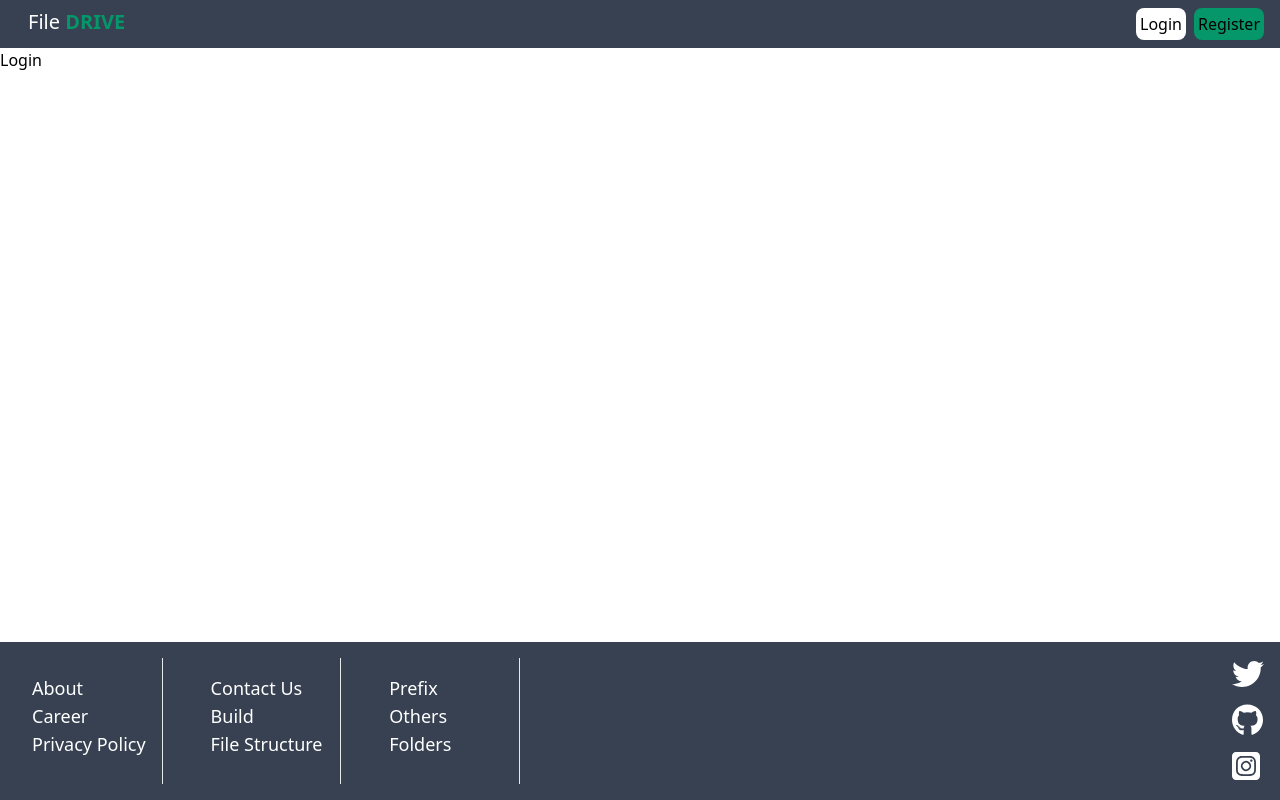
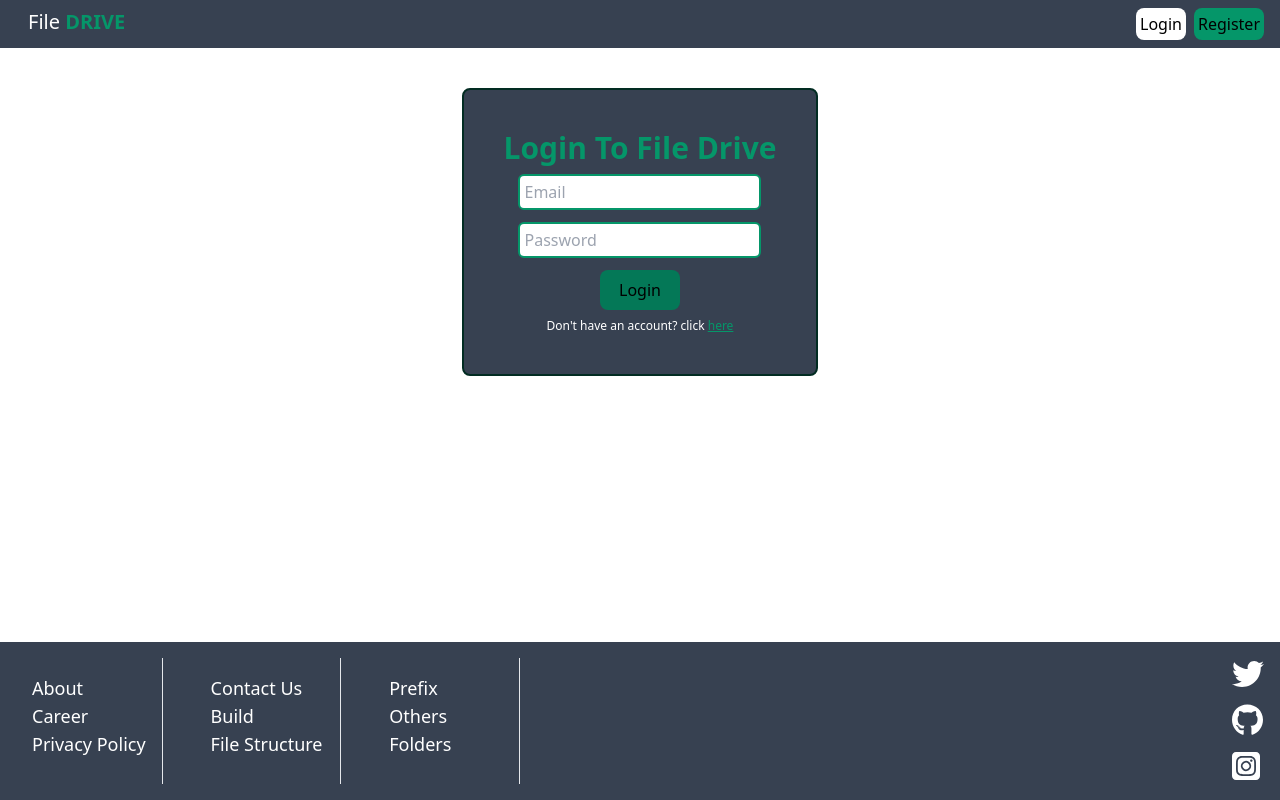
Before and after one commit to belliott15/file_management_vite, a React (Vite) app: page /login in a window 1280 px wide. Built offline with nearby package versions, Linux system fonts and the light colour scheme.

Commit message:
added styling and started functionality of login page

```diff
--- a/src/components/AuthComponents/LoginForm.tsx
+++ b/src/components/AuthComponents/LoginForm.tsx
@@ -0,0 +1,46 @@
+import { useState } from "react";
+import { Link } from "react-router-dom";
+
+const LoginForm = () => {
+  const [email, setEmail] = useState();
+  const [password, setPassword] = useState();
+  return (
+    <form className="flex flex-col items-center gap-2 border-emerald-950 border-2 bg-gray-700 p-10 rounded-lg">
+      <div>
+        <h1 className="font-extrabold text-3xl text-emerald-600">
+          Login To File Drive
+        </h1>
+      </div>
+      <div className="flex flex-col items-center gap-3">
+        <input
+          type="text"
+          name="email"
+          placeholder="Email"
+          value={email}
+          onChange={(e) => setEmail(e.target.value)}
+          className="border-2 border-emerald-600 rounded-md focus:outline-none p-1"
+        />
+        <input
+          type="text"
+          name="password"
+          placeholder="Password"
+          value={password}
+          onChange={(e) => setPassword(e.target.value)}
+          className="border-2 border-emerald-600 rounded-md focus:outline-none p-1"
+        />
+        <button className="bg-emerald-700 rounded-lg p-2 w-20">Login</button>
+      </div>
+      <p className="text-xs text-white">
+        Don't have an account? click{" "}
+        <Link
+          to={"/register"}
+          className="underline text-emerald-600 hover:text-emerald-950"
+        >
+          here
+        </Link>
+      </p>
+    </form>
+  );
+};
+
+export default LoginForm;
--- a/src/pages/AuthPages/Login/Login.tsx
+++ b/src/pages/AuthPages/Login/Login.tsx
@@ -1,5 +1,11 @@
+import LoginForm from "../../../components/AuthComponents/LoginForm";
+
 const Login = () => {
-  return <div>Login</div>;
+  return (
+    <div className="flex justify-center items-center mt-10">
+      <LoginForm />
+    </div>
+  );
 };
 
 export default Login;
```
